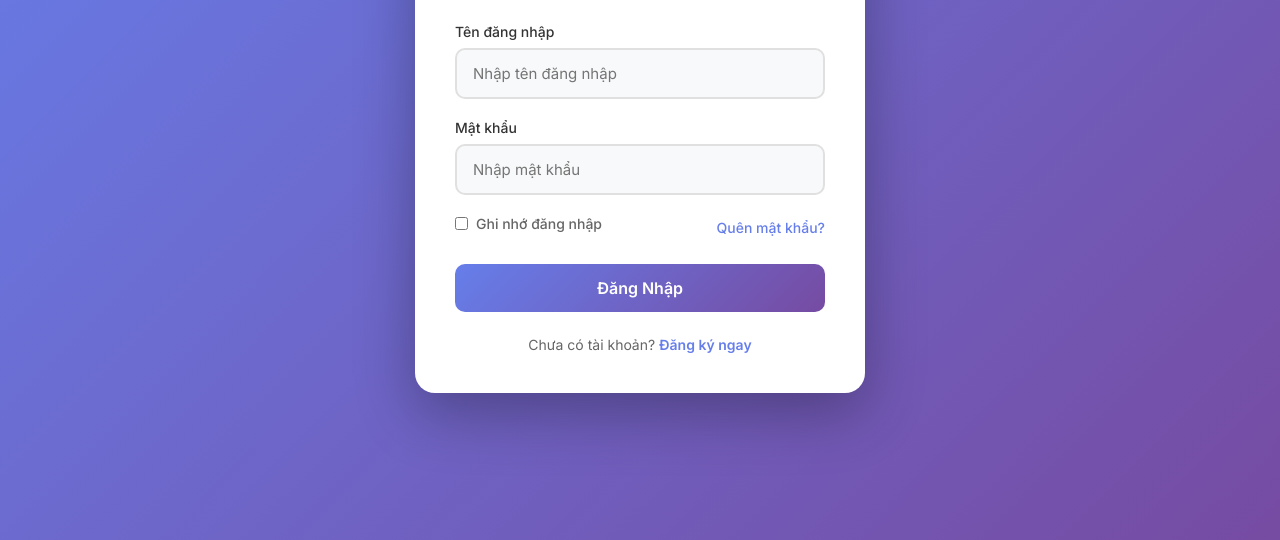
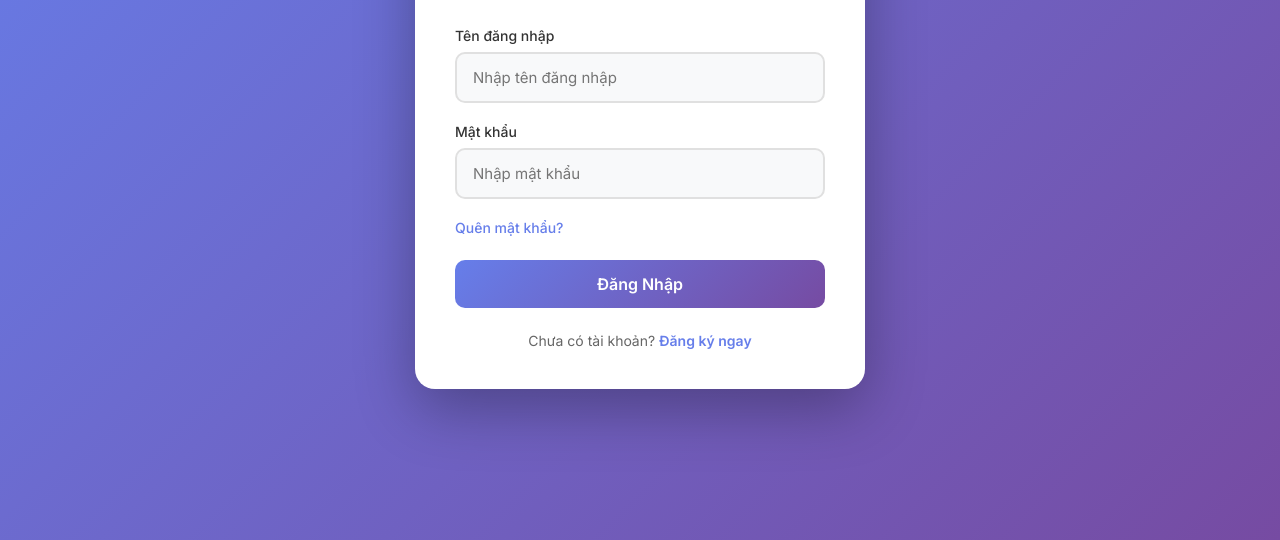
Before and after one commit to Dpghmusic3156/usecaselogin2, a plain HTML site: page index.html in a window 1280 px wide. Shown: the part 260-800 px from the top of the page. Drawn offline with Linux system fonts and the light colour scheme.

Commit message:
refactor: Remove "Ghi nhớ đăng nhập" checkbox from the login page.

```diff
--- a/index.html
+++ b/index.html
@@ -37,10 +37,6 @@
           </div>
 
           <div class="form-options">
-            <label class="checkbox-container">
-              <input type="checkbox" id="remember" />
-              <span>Ghi nhớ đăng nhập</span>
-            </label>
             <a href="#" class="forgot-password">Quên mật khẩu?</a>
           </div>
 
```
